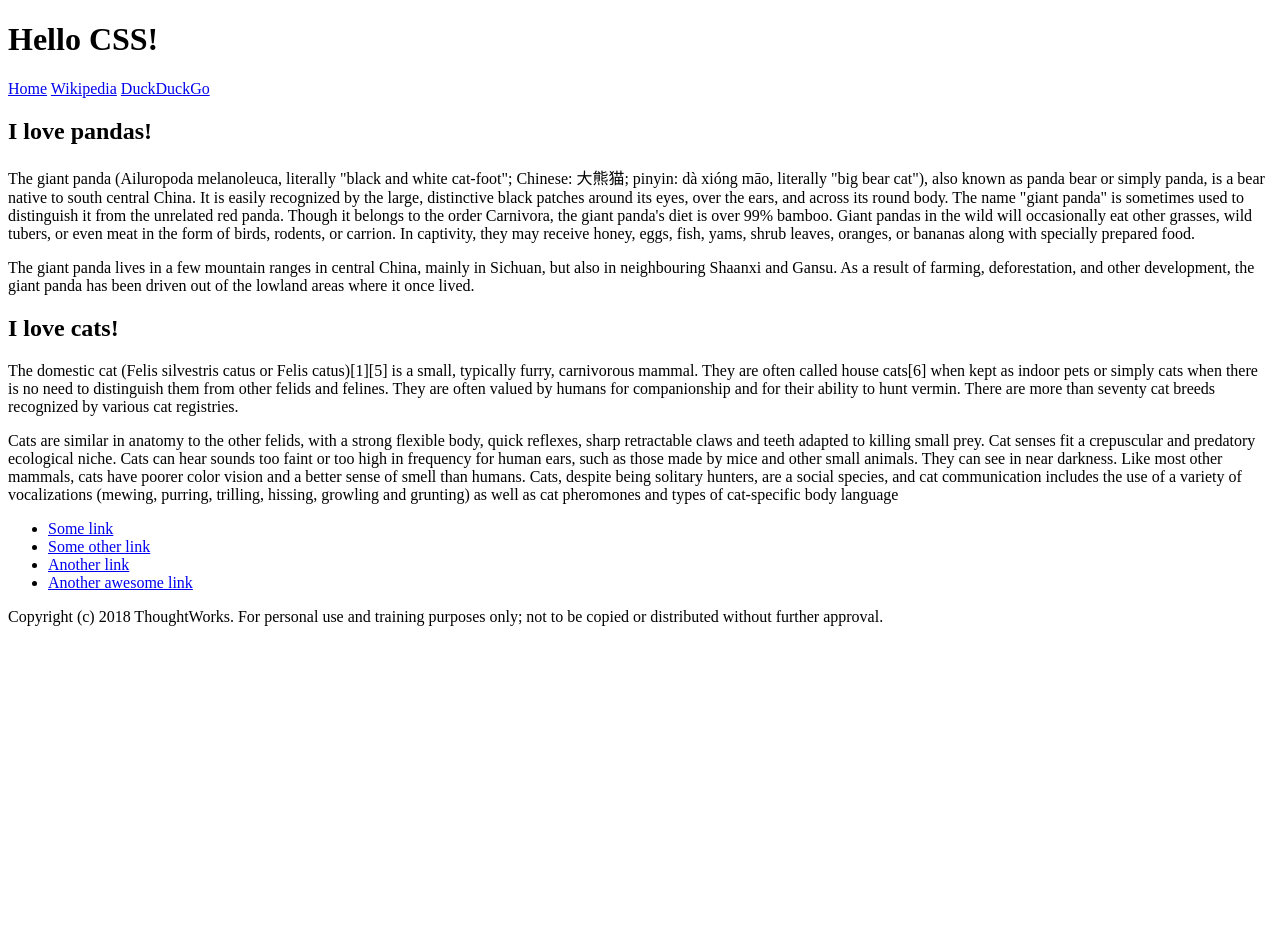
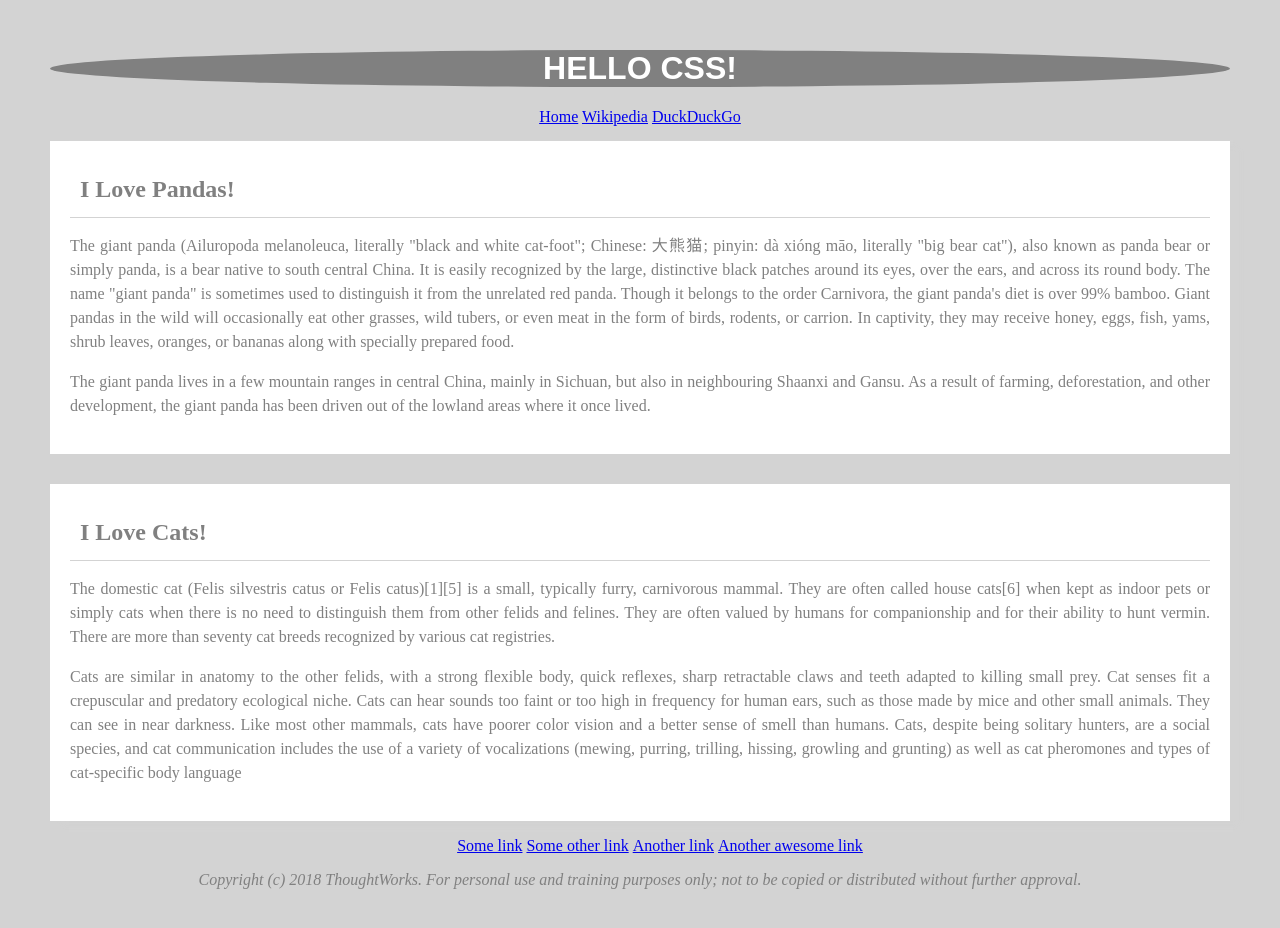
Before and after one commit to huichingheng/intro-to-css, a plain HTML site: page index.html in a window 1280 px wide. Before the commit the page ends 800 px from the top, so only its background shows below. Drawn offline with Linux system fonts and the light colour scheme.

Commit message:
apply styling

```diff
--- a/index.html
+++ b/index.html
@@ -4,6 +4,7 @@
   <meta charset="UTF-8">
   <meta name="viewport" content="width=device-width, initial-scale=1.0">
   <meta http-equiv="X-UA-Compatible" content="ie=edge">
+  <link rel="stylesheet" href="style.css">
   <title>Intro to CSS</title>
 </head>
 
--- /dev/null
+++ b/style.css
@@ -0,0 +1,53 @@
+body {
+    background: lightgrey;
+    text-align: justify;
+    margin: 50px 50px;
+}
+
+nav {
+    text-align: center;
+    margin-bottom: 15px;
+}
+
+h1 {
+    background: grey;
+    border-radius: 50%;
+    color: white;
+    font-family: Arial, Helvetica, sans-serif;
+    text-align: center;
+    text-transform: uppercase;
+}
+
+h2 {
+    margin: 10px;
+    text-transform: capitalize;
+}
+
+.main {
+    display: grid;
+    grid-gap: 30px;
+    box-shadow: 10px 5px 5px lightgrey;
+}
+
+article {
+    background: white;
+    line-height: 1.5;
+    color: grey;
+    padding: 20px;
+}
+
+.content {
+    color: grey;
+    border-top: 1px solid lightgrey;
+}
+
+li {
+    list-style: none;
+    display: inline-flex;
+}
+
+footer {
+    color: grey;
+    font-style: italic;
+    text-align: center;
+}
```
